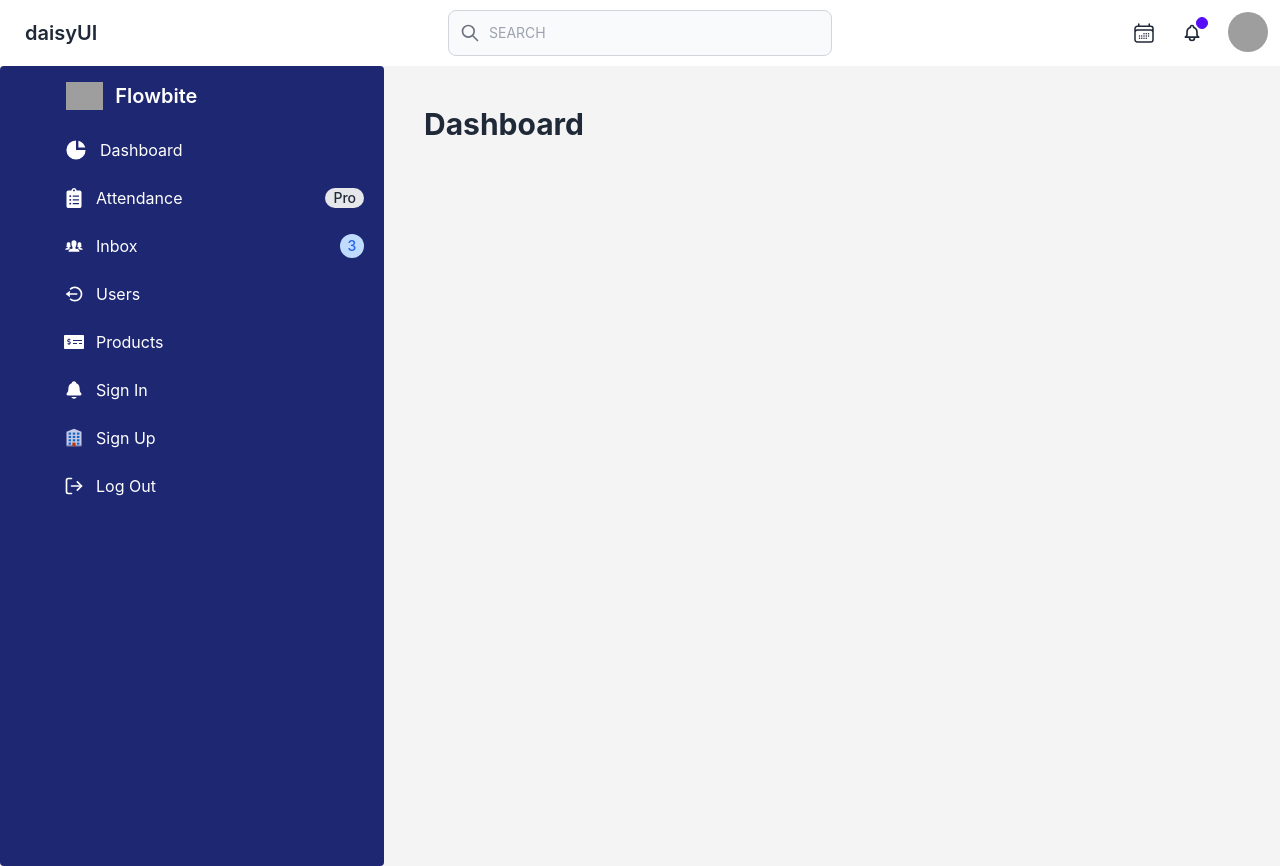
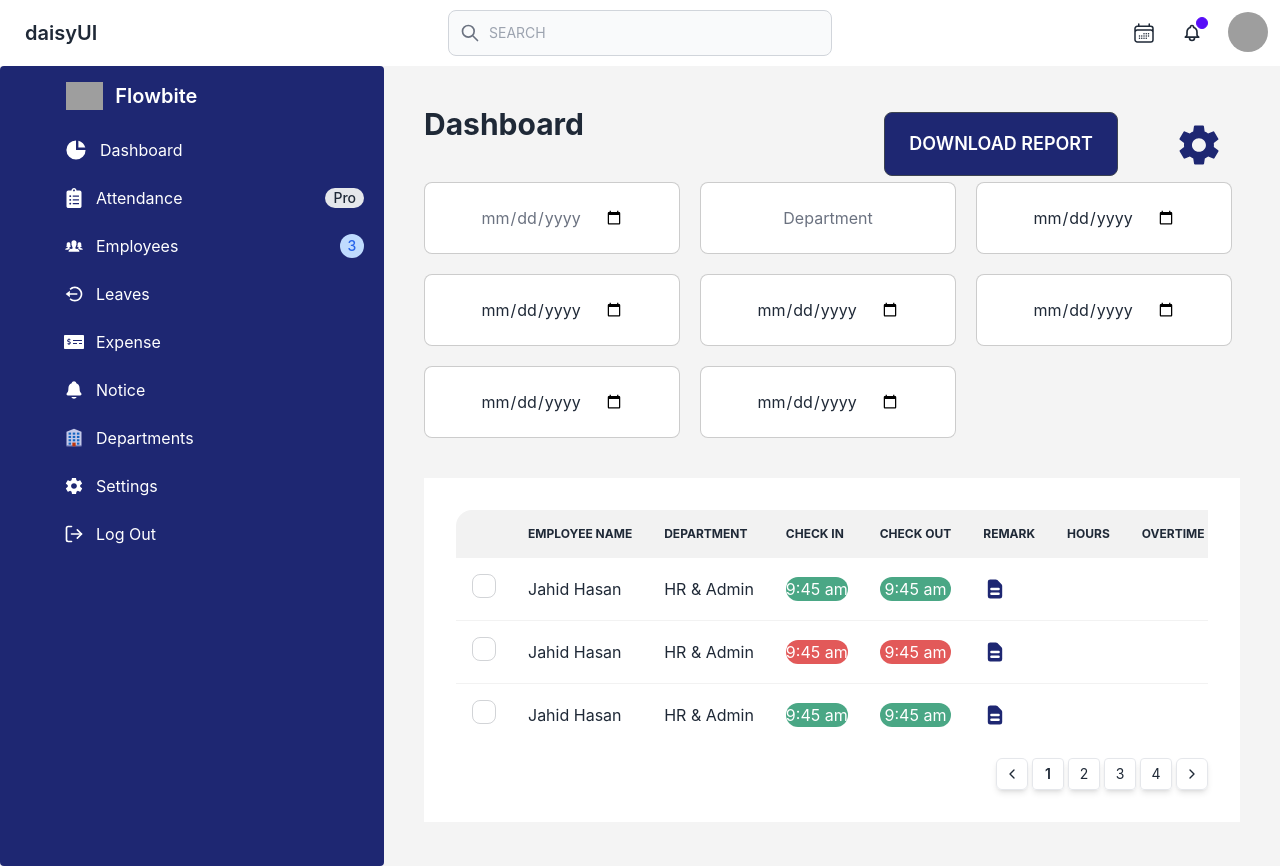
Before and after one commit to abirhasanop/nextgenAssesments, a React (Create React App) app: page /attendence in a window 1280 px wide. Built offline with nearby package versions, Linux system fonts and the light colour scheme; grey boxes are pictures that could not be loaded.

Commit message:
filter added

```diff
--- /dev/null
+++ b/src/Components/Pagination/Pagination.js
@@ -0,0 +1,26 @@
+import React from 'react';
+
+const Pagination = () => {
+    return (
+        <div>
+            <div className="flex justify-end mt-3 space-x-1 dark:text-gray-100">
+                <button title="previous" type="button" className="inline-flex items-center justify-center w-8 h-8 py-0 border rounded-md shadow-md dark:bg-gray-900 dark:border-gray-800">
+                    <svg viewBox="0 0 24 24" stroke="currentColor" strokeWidth="2" fill="none" strokeLinecap="round" strokeLinejoin="round" className="w-4">
+                        <polyline points="15 18 9 12 15 6"></polyline>
+                    </svg>
+                </button>
+                <button type="button" title="Page 1" className="inline-flex items-center justify-center w-8 h-8 text-sm font-semibold border rounded shadow-md dark:bg-gray-900 dark:text-violet-400 dark:border-violet-400">1</button>
+                <button type="button" className="inline-flex items-center justify-center w-8 h-8 text-sm border rounded shadow-md dark:bg-gray-900 dark:border-gray-800" title="Page 2">2</button>
+                <button type="button" className="inline-flex items-center justify-center w-8 h-8 text-sm border rounded shadow-md dark:bg-gray-900 dark:border-gray-800" title="Page 3">3</button>
+                <button type="button" className="inline-flex items-center justify-center w-8 h-8 text-sm border rounded shadow-md dark:bg-gray-900 dark:border-gray-800" title="Page 4">4</button>
+                <button title="next" type="button" className="inline-flex items-center justify-center w-8 h-8 py-0 border rounded-md shadow-md dark:bg-gray-900 dark:border-gray-800">
+                    <svg viewBox="0 0 24 24" stroke="currentColor" strokeWidth="2" fill="none" strokeLinecap="round" strokeLinejoin="round" className="w-4">
+                        <polyline points="9 18 15 12 9 6"></polyline>
+                    </svg>
+                </button>
+            </div>
+        </div>
+    );
+};
+
+export default Pagination;
--- a/src/Components/Slidebar/Slidebar.js
+++ b/src/Components/Slidebar/Slidebar.js
@@ -7,6 +7,7 @@ import { FaMoneyCheckAlt } from "react-icons/fa"
 import { IoNotifications } from "react-icons/io5"
 import { FcDepartment } from "react-icons/fc"
 import { FiLogOut } from "react-icons/fi"
+import { IoMdSettings } from "react-icons/io"
 
 const Slidebar = () => {
     return (
@@ -35,32 +36,38 @@ const Slidebar = () => {
                         <li>
                             <a href="#_" className="flex items-center p-2 text-base font-normal text-white rounded-lg dark:text-white hover:bg-gray-900 dark:hover:bg-gray-700">
                                 <IoIosPeople className='text-xl' />
-                                <span className="flex-1 ml-3 whitespace-nowrap">Inbox</span>
+                                <span className="flex-1 ml-3 whitespace-nowrap">Employees</span>
                                 <span className="inline-flex items-center justify-center w-3 h-3 p-3 ml-3 text-sm font-medium text-blue-600 bg-blue-200 rounded-full dark:bg-blue-900 dark:text-blue-200">3</span>
                             </a>
                         </li>
                         <li>
                             <a href="#_" className="flex items-center p-2 text-base font-normal text-white rounded-lg dark:text-white hover:bg-gray-900 dark:hover:bg-gray-700">
                                 <BiLogOutCircle className='text-xl' />
-                                <span className="flex-1 ml-3 whitespace-nowrap">Users</span>
+                                <span className="flex-1 ml-3 whitespace-nowrap">Leaves</span>
                             </a>
                         </li>
                         <li>
                             <a href="#_" className="flex items-center p-2 text-base font-normal text-white rounded-lg dark:text-white hover:bg-gray-900 dark:hover:bg-gray-700">
                                 <FaMoneyCheckAlt className='text-xl' />
-                                <span className="flex-1 ml-3 whitespace-nowrap">Products</span>
+                                <span className="flex-1 ml-3 whitespace-nowrap">Expense</span>
                             </a>
                         </li>
                         <li>
                             <a href="#_" className="flex items-center p-2 text-base font-normal text-white rounded-lg dark:text-white hover:bg-gray-900 dark:hover:bg-gray-700">
                                 <IoNotifications className='text-xl' />
-                                <span className="flex-1 ml-3 whitespace-nowrap">Sign In</span>
+                                <span className="flex-1 ml-3 whitespace-nowrap">Notice</span>
                             </a>
                         </li>
                         <li>
                             <a href="#_" className="flex items-center p-2 text-base font-normal text-white rounded-lg dark:text-white hover:bg-gray-900 dark:hover:bg-gray-700">
                                 <FcDepartment className='text-xl' />
-                                <span className="flex-1 ml-3 whitespace-nowrap">Sign Up</span>
+                                <span className="flex-1 ml-3 whitespace-nowrap">Departments</span>
+                            </a>
+                        </li>
+                        <li>
+                            <a href="#_" className="flex items-center p-2 text-base font-normal text-white rounded-lg dark:text-white hover:bg-gray-900 dark:hover:bg-gray-700">
+                                <IoMdSettings className='text-xl' />
+                                <span className="flex-1 ml-3 whitespace-nowrap">Settings</span>
                             </a>
                         </li>
                         <li>
--- /dev/null
+++ b/src/Components/Table/Table.js
@@ -0,0 +1,114 @@
+import React from 'react';
+import { FaEye } from "react-icons/fa"
+import { HiDocumentText } from "react-icons/hi"
+import Pagination from '../Pagination/Pagination';
+
+const Table = () => {
+    // const [isOpen, setIsOpen] = useState(true)
+    return (
+        <div className='bg-white p-8'>
+            <div className="overflow-x-auto">
+                <table className="table w-full">
+                    <thead style={{ "background": "white" }}>
+                        <tr>
+                            <th></th>
+                            <th>Employee Name</th>
+                            <th>Department</th>
+                            <th>Check In</th>
+                            <th>Check Out</th>
+                            <th>Remark</th>
+                            <th>Hours</th>
+                            <th>Overtime</th>
+                            <th>Action</th>
+                        </tr>
+                    </thead>
+                    <tbody>
+                        <tr className="hover">
+                            <th>
+                                <label>
+                                    <input type="checkbox" className="checkbox" />
+                                </label>
+                            </th>
+                            <td>Jahid Hasan</td>
+                            <td>HR & Admin</td>
+                            <td>
+                                <div className='bg-[#4AA785] text-center text-white rounded-xl'>
+                                    <p>9:45 am</p>
+                                </div>
+                            </td>
+                            <td>
+                                <div className='bg-[#4AA785] text-center text-white rounded-xl'>
+                                    <p>9:45 am</p>
+                                </div>
+                            </td>
+                            <td><HiDocumentText className='text-2xl text-[#1E2772]' /></td>
+                            <td></td>
+                            <td></td>
+                            <td className='text-2xl text-[#1E2772]'>
+                                {/* {isOpen ? <FaEye /> : <FaEyeSlash />} */}
+                                <FaEye />
+                            </td>
+                        </tr>
+                        <tr className="hover">
+                            <th>
+                                <label>
+                                    <input type="checkbox" className="checkbox" />
+                                </label>
+                            </th>
+                            <td>Jahid Hasan</td>
+                            <td>HR & Admin</td>
+                            <td>
+                                <div className='bg-[#E25959] text-center text-white rounded-xl'>
+                                    <p>9:45 am</p>
+                                </div>
+                            </td>
+                            <td>
+                                <div className='bg-[#E25959] text-center text-white rounded-xl'>
+                                    <p>9:45 am</p>
+                                </div>
+                            </td>
+                            <td><HiDocumentText className='text-2xl text-[#1E2772]' /></td>
+                            <td></td>
+                            <td></td>
+                            <td className='text-2xl text-[#1E2772]'>
+                                {/* {isOpen ? <FaEye /> : <FaEyeSlash />} */}
+                                <FaEye />
+                            </td>
+                        </tr>
+                        <tr className="hover">
+                            <th>
+                                <label>
+                                    <input type="checkbox" className="checkbox" />
+                                </label>
+                            </th>
+                            <td>Jahid Hasan</td>
+                            <td>HR & Admin</td>
+                            <td>
+                                <div className='bg-[#4AA785] text-center text-white rounded-xl'>
+                                    <p>9:45 am</p>
+                                </div>
+                            </td>
+                            <td>
+                                <div className='bg-[#4AA785] text-center text-white rounded-xl'>
+                                    <p>9:45 am</p>
+                                </div>
+                            </td>
+                            <td><HiDocumentText className='text-2xl text-[#1E2772]' /></td>
+                            <td></td>
+                            <td></td>
+                            <td className='text-2xl text-[#1E2772]'>
+                                {/* {isOpen ? <FaEye /> : <FaEyeSlash />} */}
+                                <FaEye />
+                            </td>
+                        </tr>
+                    </tbody>
+                </table>
+            </div>
+
+            {/* paginations */}
+            <Pagination />
+        </div>
+    );
+};
+
+export default Table;
--- a/src/Layout/DashboardLayout.js
+++ b/src/Layout/DashboardLayout.js
@@ -10,7 +10,7 @@ const Dashboard = () => {
             <div className="drawer drawer-mobile">
                 <input id="my-drawer-2" type="checkbox" className="drawer-toggle" />
                 <div className="drawer-content">
-                    <label htmlFor="my-drawer-2" className="btn btn-primary drawer-button lg:hidden">Open drawer</label>
+                    {/* <label htmlFor="my-drawer-2" className="btn btn-primary drawer-button lg:hidden">Open drawer</label> */}
                     <Outlet />
                 </div>
                 <div className="drawer-side">
--- a/src/Pages/Attendence/Attendence.js
+++ b/src/Pages/Attendence/Attendence.js
@@ -1,10 +1,49 @@
 import React from 'react';
+import { IoMdSettings } from "react-icons/io"
+import Table from '../../Components/Table/Table';
 
 const Attendence = () => {
     return (
         <div className='p-10'>
+            {/* header */}
+            <div className='flex justify-between'>
+                <h1 className='text-3xl font-bold mb-10'>Dashboard</h1>
+                <div className='flex gap-10 items-center'>
+                    <button className='btn btn-lg bg-[#1E2772]'>Download Report</button>
+                    <button className='btn btn-ghost'><IoMdSettings className='text-5xl text-[#1E2772]' /></button>
+                </div>
+            </div>
+            {/* filters */}
+            <section className='flex flex-wrap gap-5 mb-10 justify-center md:justify-start'>
+                <label htmlFor='date' className='bg-white border border-[#00000033] rounded-lg w-64 h-[4.5rem] flex justify-center items-center hover:bg-gray-100'>
+                    <input id='date' type="date" className='hover:bg-gray-100 text-gray-500' />
+                </label>
+                <div className='bg-white border border-[#00000033] rounded-lg w-64 h-[4.5rem] flex justify-center items-center hover:bg-gray-100'>
+                    <p className='text-base text-gray-500'>Department</p>
+                </div>
+                <div className='bg-white border border-[#00000033] rounded-lg w-64 h-[4.5rem] flex justify-center items-center'>
+                    <input type="date" />
+                </div>
+                <div className='bg-white border border-[#00000033] rounded-lg w-64 h-[4.5rem] flex justify-center items-center'>
+                    <input type="date" />
+                </div>
+                <div className='bg-white border border-[#00000033] rounded-lg w-64 h-[4.5rem] flex justify-center items-center'>
+                    <input type="date" />
+                </div>
+                <div className='bg-white border border-[#00000033] rounded-lg w-64 h-[4.5rem] flex justify-center items-center'>
+                    <input type="date" />
+                </div>
+                <div className='bg-white border border-[#00000033] rounded-lg w-64 h-[4.5rem] flex justify-center items-center'>
+                    <input type="date" />
+                </div>
+                <div className='bg-white border border-[#00000033] rounded-lg w-64 h-[4.5rem] flex justify-center items-center'>
+                    <input type="date" />
+                </div>
+            </section>
+
+            {/* table */}
             <div>
-                <h1 className='text-3xl font-bold mb-10'>Dashboard</h1>
+                <Table />
             </div>
         </div>
     );
--- a/src/Shared/Navbar.js
+++ b/src/Shared/Navbar.js
@@ -62,7 +62,7 @@ const Navbar = () => {
                         </ul>
                     </div>
 
-                    <label htmlFor="my-drawer-2" className="btn btn-ghost btn-circle lg:hidden">
+                    <label htmlFor="my-drawer-2" className="btn bg-[#1E2772] btn-circle lg:hidden">
                         <svg xmlns="http://www.w3.org/2000/svg" fill="none" viewBox="0 0 24 24" strokeWidth={1.5} stroke="currentColor" className="w-6 h-6">
                             <path strokeLinecap="round" strokeLinejoin="round" d="M3.75 6.75h16.5M3.75 12h16.5m-16.5 5.25h16.5" />
                         </svg>
```
Also changed, not shown: src/Components/Table/demo.css (added).
